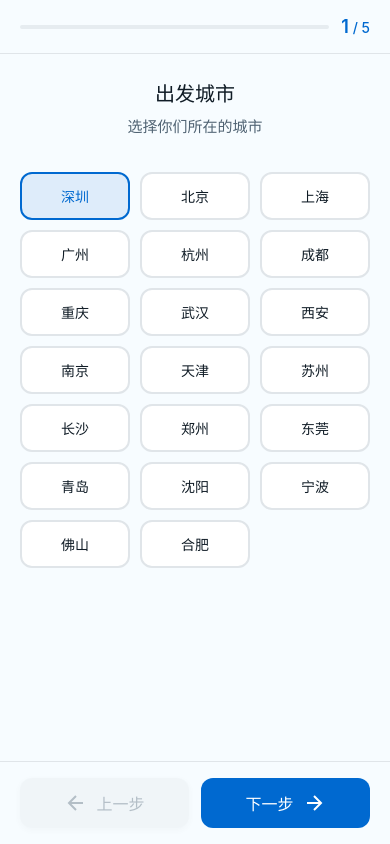
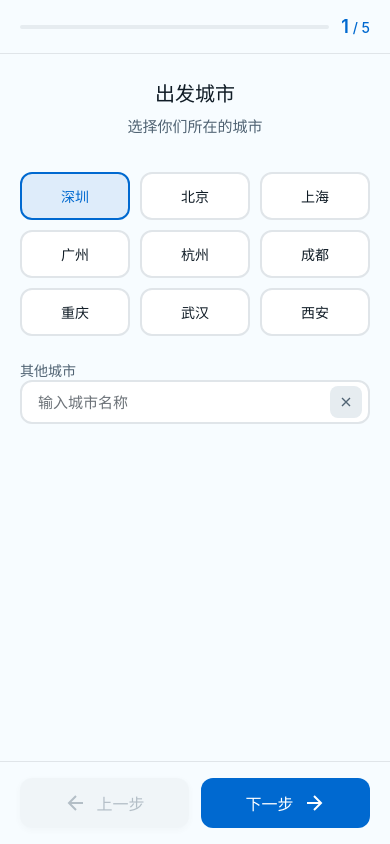
Before and after one commit to mt-gao/RouteOS_Planner, a website built with Vite: page index.html in a window 390 px wide. Built offline with nearby package versions, Linux system fonts and the light colour scheme.

Commit message:
feat: Improve city input and number picker UX
- Add input field for custom city entry with clear button
- Show only 9 popular cities, input field takes priority
- Move picker highlight to top, simplify alignment logic
- Add padding items for better scrolling experience

```diff
--- a/src/styles-onboarding.css
+++ b/src/styles-onboarding.css
@@ -185,6 +185,69 @@
   padding-top: 20px;
 }
 
+.city-input-wrapper {
+  margin-top: 24px;
+}
+
+.city-input-group {
+  margin-bottom: 12px;
+}
+
+.city-input-container {
+  position: relative;
+  display: flex;
+  align-items: center;
+}
+
+.city-input {
+  width: 100%;
+  height: 48px;
+  padding: 0 40px 0 16px;
+  border: 2px solid oklch(92% 0.008 238);
+  border-radius: 12px;
+  background: white;
+  font-size: 16px;
+  font-weight: 500;
+  color: oklch(22% 0.026 245);
+  transition: all 0.2s ease;
+}
+
+.city-input:focus {
+  outline: none;
+  border-color: oklch(53% 0.18 255);
+  background: oklch(53% 0.18 255 / 0.05);
+}
+
+.city-input::placeholder {
+  color: oklch(55% 0.012 245);
+  font-weight: 400;
+}
+
+.city-input-clear {
+  position: absolute;
+  right: 8px;
+  width: 32px;
+  height: 32px;
+  border: none;
+  background: oklch(94% 0.008 238);
+  border-radius: 8px;
+  display: flex;
+  align-items: center;
+  justify-content: center;
+  cursor: pointer;
+  color: oklch(49% 0.035 245);
+  transition: all 0.2s ease;
+}
+
+.city-input-clear:hover {
+  background: oklch(90% 0.012 238);
+  color: oklch(22% 0.026 245);
+}
+
+.city-input-clear:active {
+  transform: scale(0.95);
+}
+
 .city-grid {
   display: grid;
   grid-template-columns: repeat(3, 1fr);
@@ -233,11 +296,10 @@
 
 .picker-highlight {
   position: absolute;
-  top: 50%;
+  top: 0;
   left: 0;
   right: 0;
   height: 60px;
-  transform: translateY(-50%);
   background: white;
   border-radius: 12px;
   pointer-events: none;
@@ -253,7 +315,6 @@
   display: flex;
   flex-direction: column;
   align-items: center;
-  padding: 120px 0;
   will-change: transform;
   transform: translateY(0);
   z-index: 2;
@@ -268,6 +329,11 @@
   font-weight: 600;
   color: oklch(49% 0.035 245);
   transition: all 0.3s ease;
+}
+
+.picker-item.picker-placeholder {
+  color: transparent;
+  pointer-events: none;
 }
 
 .picker-item.selected {
@@ -928,6 +994,11 @@
     font-size: 20px;
   }
 
+  .city-input {
+    height: 44px;
+    font-size: 15px;
+  }
+
   .city-grid {
     grid-template-columns: repeat(3, 1fr);
     gap: 10px;
--- a/src/ui/steps/cityStep.ts
+++ b/src/ui/steps/cityStep.ts
@@ -1,35 +1,110 @@
-const CITIES = [
-  "深圳", "北京", "上海", "广州", "杭州", "成都",
-  "重庆", "武汉", "西安", "南京", "天津", "苏州",
-  "长沙", "郑州", "东莞", "青岛", "沈阳", "宁波",
-  "佛山", "合肥"
+const POPULAR_CITIES = [
+  "深圳", "北京", "上海", "广州", "杭州", "成都", "重庆", "武汉", "西安"
 ];
 
 export function createCityStep(config: { initialValue: string; onSelect: (city: string) => void }) {
   const container = document.createElement("div");
   container.className = "step-content city-step";
 
+  // 常用城市网格
   const grid = document.createElement("div");
   grid.className = "city-grid";
 
-  CITIES.forEach(city => {
+  let selectedCity = config.initialValue;
+
+  // 更新选中状态函数
+  function updateSelection(city: string) {
+    selectedCity = city;
+    // 清除所有城市按钮的选中态
+    grid.querySelectorAll(".city-option").forEach(b => b.classList.remove("selected"));
+    // 如果是常用城市且输入框为空，添加选中态
+    if (POPULAR_CITIES.includes(city) && input.value.trim() === "") {
+      const cityButton = Array.from(grid.querySelectorAll(".city-option")).find(
+        btn => btn.textContent === city
+      );
+      if (cityButton) {
+        cityButton.classList.add("selected");
+      }
+    }
+    config.onSelect(city);
+  }
+
+  // 创建城市按钮
+  POPULAR_CITIES.forEach(city => {
     const button = document.createElement("button");
     button.className = "city-option";
     button.textContent = city;
-    if (city === config.initialValue) {
-      button.classList.add("selected");
-    }
 
     button.addEventListener("click", () => {
-      grid.querySelectorAll(".city-option").forEach(b => b.classList.remove("selected"));
-      button.classList.add("selected");
-      config.onSelect(city);
+      input.value = "";
+      updateSelection(city);
     });
 
     grid.appendChild(button);
   });
 
+  // 输入区域
+  const inputWrapper = document.createElement("div");
+  inputWrapper.className = "city-input-wrapper";
+
+  const inputGroup = document.createElement("div");
+  inputGroup.className = "city-input-group";
+  inputGroup.innerHTML = `
+    <label class="field-label">其他城市</label>
+  `;
+
+  const inputContainer = document.createElement("div");
+  inputContainer.className = "city-input-container";
+
+  const input = document.createElement("input");
+  input.className = "city-input";
+  input.type = "text";
+  input.placeholder = "输入城市名称";
+
+  const clearButton = document.createElement("button");
+  clearButton.className = "city-input-clear";
+  clearButton.type = "button";
+  clearButton.innerHTML = `
+    <svg width="16" height="16" viewBox="0 0 24 24" fill="none" stroke="currentColor" stroke-width="2">
+      <path d="M18 6L6 18M6 6l12 12"/>
+    </svg>
+  `;
+
+  inputContainer.appendChild(input);
+  inputContainer.appendChild(clearButton);
+  inputGroup.appendChild(inputContainer);
+  inputWrapper.appendChild(inputGroup);
+
+  // 输入事件：优先输入框为准
+  input.addEventListener("input", () => {
+    const value = input.value.trim();
+    // 清除所有城市按钮激活态
+    grid.querySelectorAll(".city-option").forEach(b => b.classList.remove("selected"));
+
+    if (value) {
+      config.onSelect(value);
+    } else {
+      // 输入框清空时，默认选择深圳
+      config.onSelect("深圳");
+    }
+  });
+
+  // 清空按钮事件
+  clearButton.addEventListener("click", () => {
+    input.value = "";
+    input.focus();
+    // 清空后默认选择深圳，但不填充输入框
+    config.onSelect("深圳");
+  });
+
+  // 初始化
+  const initialCity = config.initialValue || "深圳";
+  // 如果是常用城市，输入框为空；否则显示城市名
+  input.value = POPULAR_CITIES.includes(initialCity) ? "" : initialCity;
+  updateSelection(initialCity);
+
   container.appendChild(grid);
+  container.appendChild(inputWrapper);
 
   return { element: container };
 }
--- a/src/ui/steps/peopleCountStep.ts
+++ b/src/ui/steps/peopleCountStep.ts
@@ -19,13 +19,31 @@ export function createPeopleCountStep(config: { initialValue: number; onSelect:
   const minPeople = 2;
   const maxPeople = 12;
   let selectedIndex = config.initialValue - minPeople;
+  const paddingCount = 2; // 上下各添加2个占位项
 
+  // 添加上方的占位项
+  for (let i = 0; i < paddingCount; i++) {
+    const placeholder = document.createElement("div");
+    placeholder.className = "picker-item picker-placeholder";
+    placeholder.textContent = "";
+    wheel.appendChild(placeholder);
+  }
+
+  // 添加实际可选的数字项
   for (let i = minPeople; i <= maxPeople; i++) {
     const item = document.createElement("div");
     item.className = "picker-item";
     item.textContent = String(i);
     item.dataset.value = String(i);
     wheel.appendChild(item);
+  }
+
+  // 添加下方的占位项
+  for (let i = 0; i < paddingCount; i++) {
+    const placeholder = document.createElement("div");
+    placeholder.className = "picker-item picker-placeholder";
+    placeholder.textContent = "";
+    wheel.appendChild(placeholder);
   }
 
   pickerContainer.appendChild(wheel);
@@ -38,16 +56,18 @@ export function createPeopleCountStep(config: { initialValue: number; onSelect:
   function updateSelection() {
     const items = wheel.querySelectorAll(".picker-item");
     items.forEach((item, index) => {
-      if (index === selectedIndex) {
+      const actualIndex = index - paddingCount; // 调整索引（跳过占位项）
+      if (actualIndex === selectedIndex && !item.classList.contains("picker-placeholder")) {
         item.classList.add("selected");
       } else {
         item.classList.remove("selected");
       }
     });
 
-    // 滚动到选中项 - 向上滑动时需要向上移动 wheel（负值）
+    // 滚动到选中项 - 顶部对齐，不需要额外计算
     const itemHeight = 60;
-    wheel.style.transform = `translateY(${-selectedIndex * itemHeight}px)`;
+    const targetPosition = -(selectedIndex + paddingCount) * itemHeight;
+    wheel.style.transform = `translateY(${targetPosition}px)`;
 
     // 更新显示
     countDisplay.querySelector(".count-number")!.textContent = String(selectedIndex + minPeople);
@@ -69,15 +89,14 @@ export function createPeopleCountStep(config: { initialValue: number; onSelect:
 
     if (animate) {
       wheel.style.transition = "transform 0.3s cubic-bezier(0.25, 0.1, 0.25, 1)";
+      updateSelection();
+      setTimeout(() => {
+        wheel.style.transition = "";
+      }, 300);
     } else {
       wheel.style.transition = "none";
+      updateSelection();
     }
-
-    updateSelection();
-
-    setTimeout(() => {
-      wheel.style.transition = "";
-    }, 300);
   }
 
   wheel.addEventListener("touchstart", (e) => {
@@ -110,7 +129,8 @@ export function createPeopleCountStep(config: { initialValue: number; onSelect:
 
     const itemHeight = 60;
     const offset = currentY - startY;
-    const newOffset = -selectedIndex * itemHeight + offset;
+    const basePosition = -(selectedIndex + paddingCount) * itemHeight;
+    const newOffset = basePosition + offset;
 
     wheel.style.transform = `translateY(${newOffset}px)`;
   }, { passive: true });
@@ -121,14 +141,14 @@ export function createPeopleCountStep(config: { initialValue: number; onSelect:
 
     const itemHeight = 60;
     const offset = currentY - startY;
-    const newIndex = Math.round(selectedIndex - offset / itemHeight);
+    const rawIndex = Math.round(selectedIndex - offset / itemHeight);
 
     // 惯性滚动
     if (Math.abs(velocity) > 0.5) {
       const momentumIndex = Math.round(selectedIndex - velocity * 10);
       scrollToIndex(momentumIndex);
     } else {
-      scrollToIndex(newIndex);
+      scrollToIndex(rawIndex);
     }
   }, { passive: true });
 
@@ -139,16 +159,17 @@ export function createPeopleCountStep(config: { initialValue: number; onSelect:
     scrollToIndex(selectedIndex + delta);
   }, { passive: false });
 
-  // 点击选择
+  // 点击选择（忽略占位项）
   wheel.addEventListener("click", (e) => {
     const item = (e.target as HTMLElement).closest(".picker-item");
-    if (item) {
-      const index = Array.from(wheel.children).indexOf(item);
+    if (item && !item.classList.contains("picker-placeholder")) {
+      const index = Array.from(wheel.children).indexOf(item) - paddingCount;
       scrollToIndex(index);
     }
   });
 
-  // 初始化
+  // 初始化 - 顶部对齐，直接设置位置
+  wheel.style.transition = "none";
   updateSelection();
 
   return { element: container };
```
